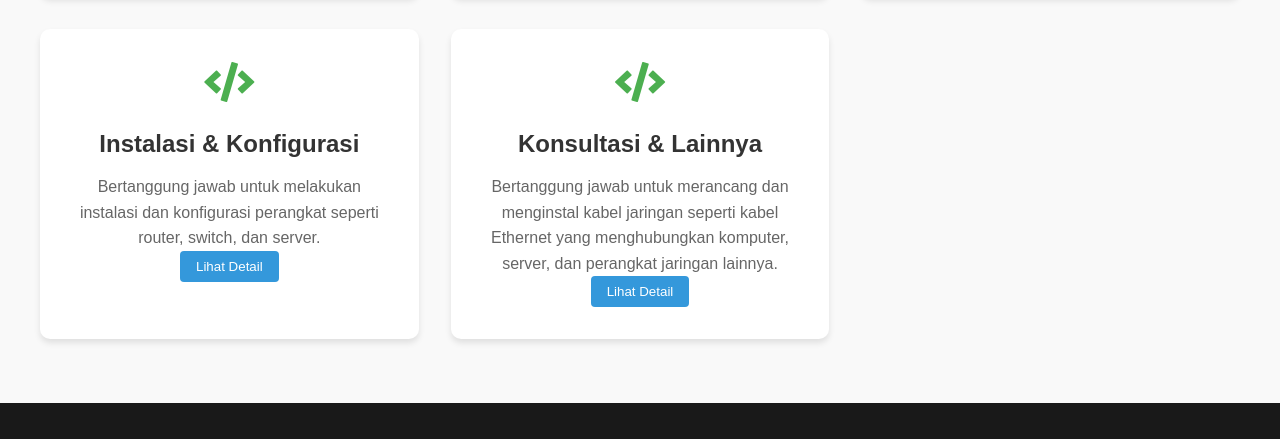
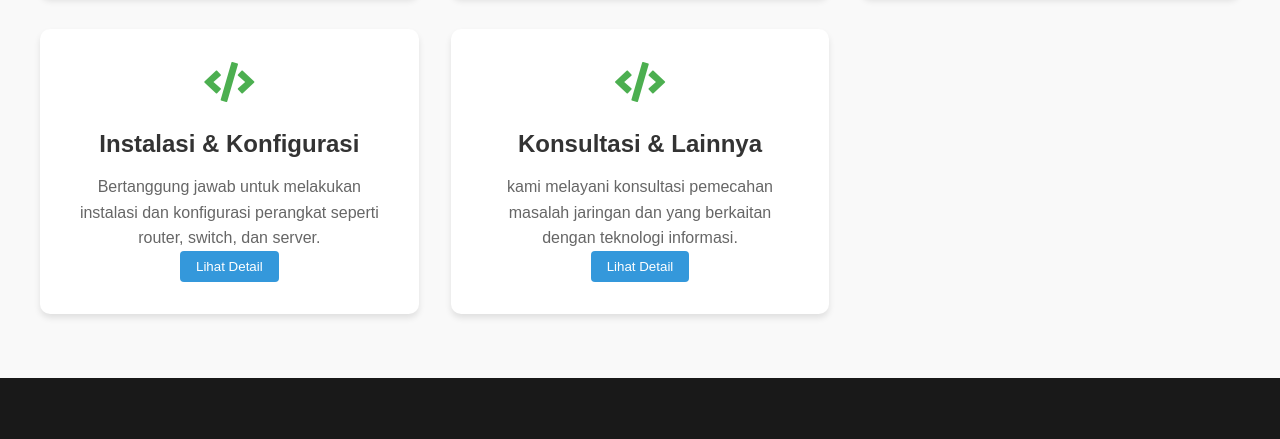
Before and after one commit to aliefrahman/landingpages, a plain HTML site: page index.html in a window 1280 px wide. Shown: the part 1324-1763 px from the top of the page. Drawn offline with Linux system fonts and the light colour scheme.

Commit message:
update landing pages

```diff
--- a/index.html
+++ b/index.html
@@ -1,16 +1,15 @@
 <!DOCTYPE html>
 <html lang="en">
+
 <head>
   <meta charset="UTF-8" />
   <meta name="viewport" content="width=device-width, initial-scale=1.0" />
   <title>satulayanan.com | Official Website</title>
   <link rel="stylesheet" href="css/styles.css" />
   <!-- ...existing code... -->
-    <link
-      rel="stylesheet"
-      href="https://cdnjs.cloudflare.com/ajax/libs/font-awesome/5.15.4/css/all.min.css"
-    />
+  <link rel="stylesheet" href="https://cdnjs.cloudflare.com/ajax/libs/font-awesome/5.15.4/css/all.min.css" />
 </head>
+
 <body>
   <!-- Header dan Navigasi -->
   <header>
@@ -133,7 +132,8 @@
         <p>Untuk jaringan tanpa kabel, dengan mengatur sistem yang memungkinkan komunikasi melalui gelombang radio.
           <br /><button class="detail-btn" data-modal="feature3">
             Lihat Detail
-            </button></p>
+          </button>
+        </p>
       </div>
       <!-- Modal -->
       <div id="feature3" class="modal">
@@ -195,9 +195,7 @@
         </div>
         <h3>Konsultasi & Lainnya</h3>
         <p>
-          Bertanggung jawab untuk merancang dan menginstal kabel jaringan
-          seperti kabel Ethernet yang menghubungkan komputer, server, dan
-          perangkat jaringan lainnya.
+          kami melayani konsultasi pemecahan masalah jaringan dan yang berkaitan dengan teknologi informasi.
           <br /><button class="detail-btn" data-modal="feature5">
             Lihat Detail
           </button>
@@ -269,4 +267,5 @@
   <!-- Link ke file JavaScript -->
   <script src="js/script.js"></script>
 </body>
+
 </html>
```
Lines whose indentation alone changed are shown as unchanged.
